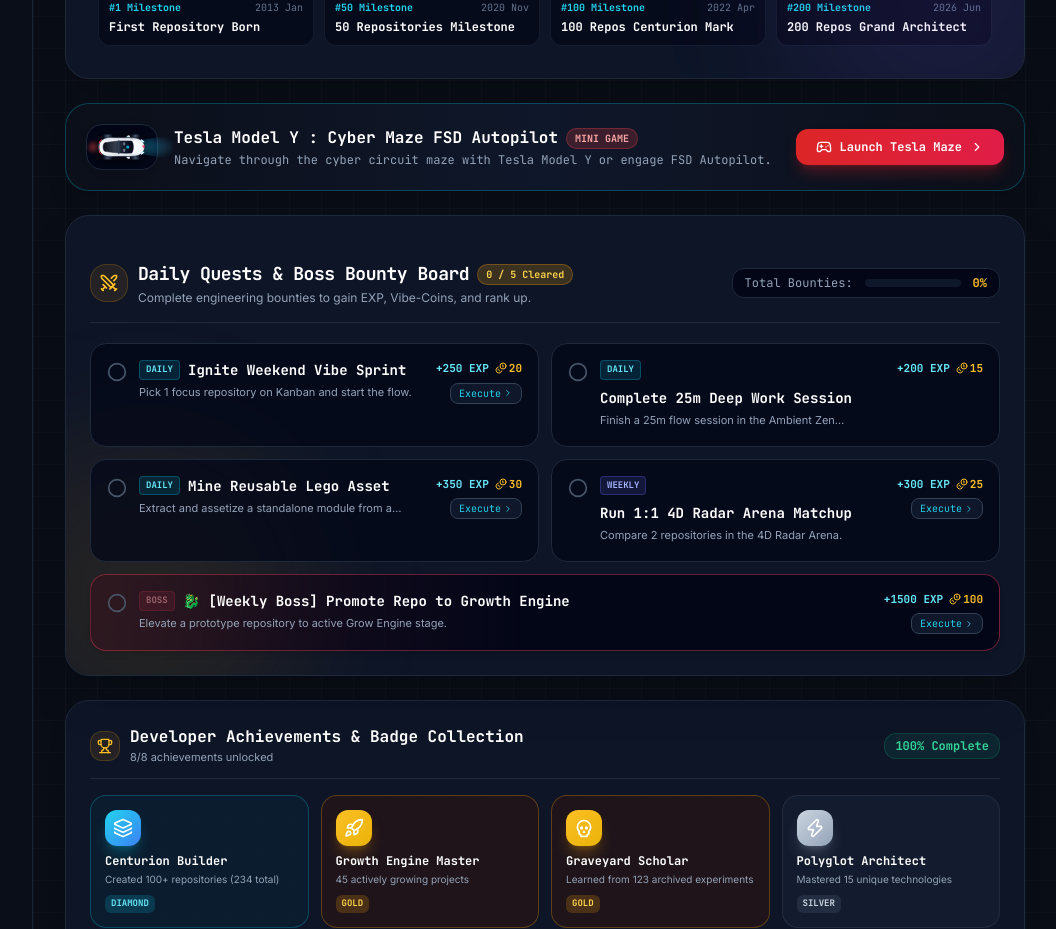
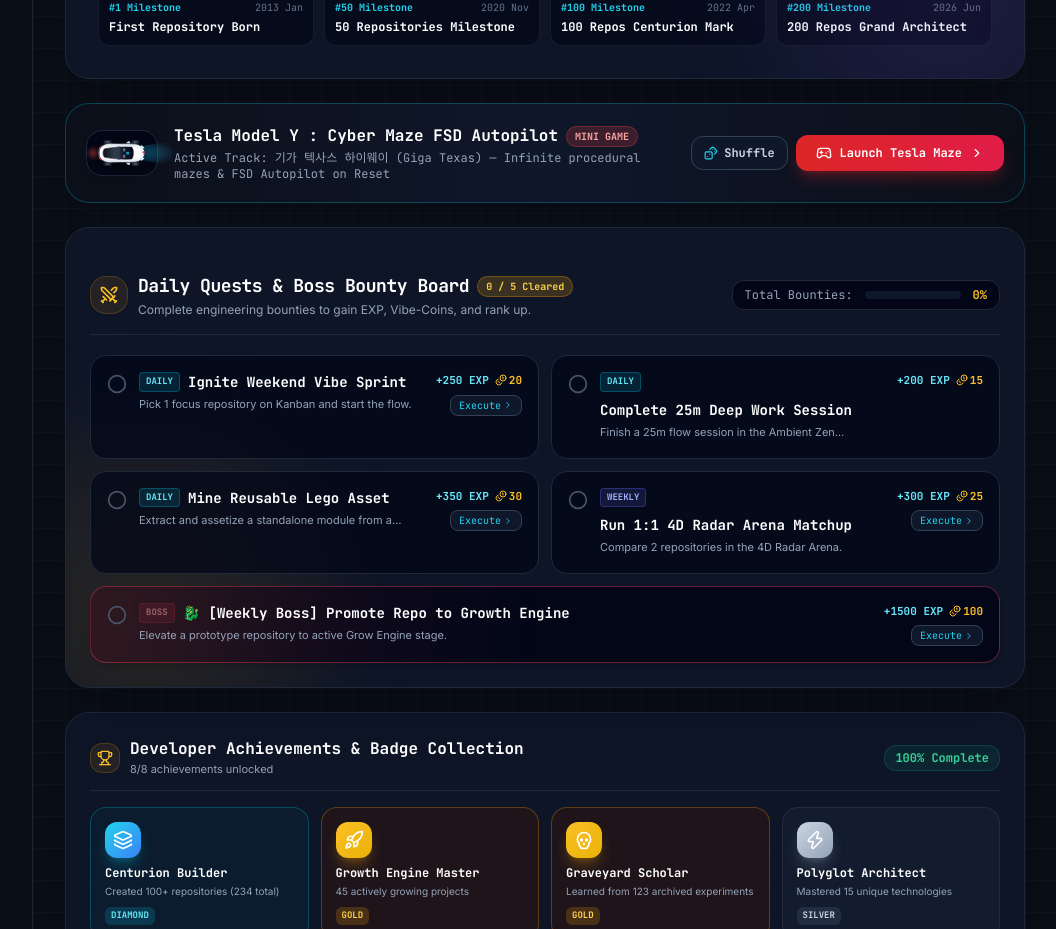
Before and after one commit to hkjang/VibeOS, a React (Vite) app: page / in a window 1280 px wide. Shown: the part 2800-3729 px from the top of the page, without its empty margins (223-1279 px from the left). Built offline with nearby package versions, Linux system fonts and the light colour scheme.

Commit message:
feat(game): add procedural solvable random maze generator and multi-circuit tracks with real-time FSD autopilot pathfinding

```diff
--- a/src/components/dashboard/TeslaMazeGame.tsx
+++ b/src/components/dashboard/TeslaMazeGame.tsx
@@ -1,4 +1,4 @@
-import React, { useState, useEffect, useRef, useCallback } from 'react';
+import React, { useState, useEffect, useRef, useCallback, useMemo } from 'react';
 import { useVibeStore } from '../../store/useVibeStore';
 import { useTranslation } from '../../i18n/useTranslation';
 import { soundEngine } from '../../utils/soundEngine';
@@ -22,11 +22,17 @@
   Maximize2,
   ChevronRight as ArrowRight,
   X,
-  Palette,
+  Dices,
+  Layers,
+  MapPin,
 } from 'lucide-react';
 
-// 13x13 Maze Layout (0 = Road, 1 = Neon Wall, 2 = Supercharger, 3 = Lego Core, 4 = Goal)
-const MAZE_GRID = [
+// Preset Handcrafted Cyberpunk Circuits (13x13)
+const PRESET_CIRCUITS: { nameKo: string; nameEn: string; grid: number[][] }[] = [
+  {
+    nameKo: '기가 텍사스 하이웨이 (Giga Texas)',
+    nameEn: 'Giga Texas Highway Loop',
+    grid: [
       [1, 1, 1, 1, 1, 1, 1, 1, 1, 1, 1, 1, 1],
       [1, 0, 0, 0, 1, 2, 0, 0, 0, 0, 0, 2, 1],
       [1, 0, 1, 0, 1, 0, 1, 1, 1, 1, 1, 0, 1],
@@ -40,7 +46,128 @@
       [1, 0, 1, 0, 1, 1, 1, 1, 1, 0, 1, 0, 1],
       [1, 0, 0, 0, 1, 2, 0, 0, 0, 0, 0, 4, 1],
       [1, 1, 1, 1, 1, 1, 1, 1, 1, 1, 1, 1, 1],
+    ],
+  },
+  {
+    nameKo: '실리콘 밸리 뉴럴 매트릭스 (Silicon Matrix)',
+    nameEn: 'Silicon Valley Neural Matrix',
+    grid: [
+      [1, 1, 1, 1, 1, 1, 1, 1, 1, 1, 1, 1, 1],
+      [1, 0, 0, 0, 0, 0, 1, 0, 0, 0, 0, 2, 1],
+      [1, 0, 1, 1, 1, 0, 1, 0, 1, 1, 1, 0, 1],
+      [1, 0, 1, 2, 1, 0, 0, 0, 1, 3, 1, 0, 1],
+      [1, 0, 1, 0, 1, 1, 1, 1, 1, 0, 1, 0, 1],
+      [1, 0, 0, 0, 0, 0, 0, 0, 0, 0, 0, 0, 1],
+      [1, 1, 1, 1, 1, 0, 1, 0, 1, 1, 1, 1, 1],
+      [1, 0, 0, 0, 0, 0, 1, 0, 0, 0, 0, 0, 1],
+      [1, 0, 1, 1, 1, 0, 1, 0, 1, 1, 1, 0, 1],
+      [1, 0, 1, 3, 1, 0, 0, 0, 1, 2, 1, 0, 1],
+      [1, 0, 1, 0, 1, 1, 1, 1, 1, 0, 1, 0, 1],
+      [1, 2, 0, 0, 0, 0, 0, 0, 0, 0, 0, 4, 1],
+      [1, 1, 1, 1, 1, 1, 1, 1, 1, 1, 1, 1, 1],
+    ],
+  },
+  {
+    nameKo: '사이버캡 나이트 앨리 (Cybercab Alley)',
+    nameEn: 'Cybercab Neo-Tokyo Alley',
+    grid: [
+      [1, 1, 1, 1, 1, 1, 1, 1, 1, 1, 1, 1, 1],
+      [1, 0, 1, 0, 0, 0, 0, 0, 0, 0, 1, 2, 1],
+      [1, 0, 1, 0, 1, 1, 1, 1, 1, 0, 1, 0, 1],
+      [1, 0, 0, 0, 1, 2, 0, 0, 1, 0, 0, 0, 1],
+      [1, 1, 1, 0, 1, 0, 1, 0, 1, 0, 1, 1, 1],
+      [1, 3, 0, 0, 0, 0, 1, 0, 0, 0, 0, 3, 1],
+      [1, 1, 1, 0, 1, 1, 1, 1, 1, 0, 1, 1, 1],
+      [1, 0, 0, 0, 0, 0, 2, 0, 0, 0, 0, 0, 1],
+      [1, 0, 1, 1, 1, 0, 1, 0, 1, 1, 1, 0, 1],
+      [1, 0, 0, 0, 1, 0, 1, 0, 1, 0, 0, 0, 1],
+      [1, 1, 1, 0, 1, 0, 1, 0, 1, 0, 1, 1, 1],
+      [1, 2, 0, 0, 0, 0, 0, 0, 0, 0, 0, 4, 1],
+      [1, 1, 1, 1, 1, 1, 1, 1, 1, 1, 1, 1, 1],
+    ],
+  },
+  {
+    nameKo: '오토노머스 메가팩토리 (Megafactory)',
+    nameEn: 'Autonomous Megafactory Grid',
+    grid: [
+      [1, 1, 1, 1, 1, 1, 1, 1, 1, 1, 1, 1, 1],
+      [1, 0, 0, 0, 0, 0, 0, 0, 1, 2, 0, 0, 1],
+      [1, 0, 1, 1, 1, 1, 1, 0, 1, 0, 1, 0, 1],
+      [1, 0, 1, 2, 0, 0, 1, 0, 1, 0, 1, 0, 1],
+      [1, 0, 1, 0, 1, 0, 1, 0, 0, 0, 1, 0, 1],
+      [1, 0, 0, 0, 1, 0, 1, 1, 1, 0, 1, 0, 1],
+      [1, 1, 1, 0, 1, 0, 0, 0, 0, 0, 1, 0, 1],
+      [1, 3, 1, 0, 1, 1, 1, 1, 1, 0, 1, 0, 1],
+      [1, 0, 1, 0, 0, 0, 0, 0, 1, 0, 1, 0, 1],
+      [1, 0, 1, 1, 1, 1, 1, 0, 1, 0, 1, 0, 1],
+      [1, 0, 0, 0, 0, 0, 1, 0, 0, 0, 1, 0, 1],
+      [1, 2, 1, 1, 1, 0, 0, 0, 1, 2, 0, 4, 1],
+      [1, 1, 1, 1, 1, 1, 1, 1, 1, 1, 1, 1, 1],
+    ],
+  },
 ];
+
+// Procedural 100% Solvable Random Maze Generator Function
+function generateRandomSolvableMaze(): number[][] {
+  const size = 13;
+  const grid: number[][] = Array.from({ length: size }, () => Array(size).fill(1));
+
+  // Carve random DFS tree
+  function carve(r: number, c: number) {
+    grid[r][c] = 0;
+    const dirs = [
+      [0, 2],
+      [2, 0],
+      [0, -2],
+      [-2, 0],
+    ].sort(() => Math.random() - 0.5);
+
+    for (const [dr, dc] of dirs) {
+      const nr = r + dr;
+      const nc = c + dc;
+      if (nr > 0 && nr < size - 1 && nc > 0 && nc < size - 1 && grid[nr][nc] === 1) {
+        grid[r + dr / 2][c + dc / 2] = 0;
+        carve(nr, nc);
+      }
+    }
+  }
+
+  carve(1, 1);
+
+  // Guarantee goal path
+  grid[11][11] = 4;
+  grid[11][10] = 0;
+  grid[10][11] = 0;
+
+  // Add random shortcuts for natural loops
+  for (let r = 2; r < size - 2; r += 2) {
+    for (let c = 2; c < size - 2; c += 2) {
+      if (Math.random() < 0.35) {
+        grid[r][c] = 0;
+      }
+    }
+  }
+
+  // Scatter 3 Superchargers (2) and 2 Lego Cores (3) in empty road cells
+  let chargersPlaced = 0;
+  let coresPlaced = 0;
+
+  for (let r = 1; r < size - 1; r++) {
+    for (let c = 1; c < size - 1; c++) {
+      if (grid[r][c] === 0 && !(r === 1 && c === 1) && !(r === 11 && c === 11)) {
+        if (chargersPlaced < 3 && Math.random() < 0.08) {
+          grid[r][c] = 2;
+          chargersPlaced++;
+        } else if (coresPlaced < 2 && Math.random() < 0.06) {
+          grid[r][c] = 3;
+          coresPlaced++;
+        }
+      }
+    }
+  }
+
+  return grid;
+}
 
 interface Position {
   r: number;
@@ -52,6 +179,10 @@
   const { language } = useTranslation();
 
   const [isOpen, setIsOpen] = useState<boolean>(false);
+  const [circuitIndex, setCircuitIndex] = useState<number>(0);
+  const [currentGrid, setCurrentGrid] = useState<number[][]>(() => PRESET_CIRCUITS[0].grid);
+  const [circuitName, setCircuitName] = useState<string>(PRESET_CIRCUITS[0].nameKo);
+
   const [carPos, setCarPos] = useState<Position>({ r: 1, c: 1 });
   const [carAngle, setCarAngle] = useState<number>(0);
   const [carColor, setCarColor] = useState<TeslaPaintColor>('white');
@@ -65,8 +196,9 @@
 
   const autopilotTimerRef = useRef<NodeJS.Timeout | null>(null);
 
-  // BFS Pathfinding for Tesla FSD Autopilot
-  const findPathToGoal = useCallback((start: Position, goal: Position): Position[] => {
+  // Dynamic BFS Pathfinding for Tesla FSD Autopilot across ANY grid
+  const findPathToGoal = useCallback(
+    (start: Position, goal: Position, grid: number[][]): Position[] => {
       const queue: { pos: Position; path: Position[] }[] = [{ pos: start, path: [start] }];
       const visited = new Set<string>();
       visited.add(`${start.r},${start.c}`);
@@ -91,10 +223,10 @@
 
           if (
             nr >= 0 &&
-          nr < MAZE_GRID.length &&
+            nr < grid.length &&
             nc >= 0 &&
-          nc < MAZE_GRID[0].length &&
-          MAZE_GRID[nr][nc] !== 1 &&
+            nc < grid[0].length &&
+            grid[nr][nc] !== 1 &&
             !visited.has(key)
           ) {
             visited.add(key);
@@ -103,9 +235,11 @@
         }
       }
       return [];
-  }, []);
+    },
+    []
+  );
 
-  // Movement handler
+  // Car Movement
   const moveCar = useCallback(
     (dr: number, dc: number, targetAngle: number) => {
       if (hasWon) return;
@@ -114,7 +248,13 @@
         const nr = prev.r + dr;
         const nc = prev.c + dc;
 
-        if (nr < 0 || nr >= MAZE_GRID.length || nc < 0 || nc >= MAZE_GRID[0].length || MAZE_GRID[nr][nc] === 1) {
+        if (
+          nr < 0 ||
+          nr >= currentGrid.length ||
+          nc < 0 ||
+          nc >= currentGrid[0].length ||
+          currentGrid[nr][nc] === 1
+        ) {
           soundEngine.playClick();
           return prev;
         }
@@ -124,7 +264,7 @@
         setSpeed((s) => Math.min(110, s + 15));
 
         const itemKey = `${nr},${nc}`;
-        const cellType = MAZE_GRID[nr][nc];
+        const cellType = currentGrid[nr][nc];
 
         // Supercharger
         if (!collectedItems.has(itemKey)) {
@@ -160,7 +300,7 @@
         return { r: nr, c: nc };
       });
     },
-    [hasWon, collectedItems, projects, showToast]
+    [hasWon, collectedItems, currentGrid, projects, showToast]
   );
 
   // Toggle FSD Autopilot
@@ -172,7 +312,7 @@
       setIsFsdActive(true);
       showToast('⚡ Tesla FSD V13 Autopilot Engaged! Navigating cyber maze...', 'info');
 
-      const path = findPathToGoal(carPos, { r: 11, c: 11 });
+      const path = findPathToGoal(carPos, { r: 11, c: 11 }, currentGrid);
       setLaserPath(path);
     } else {
       soundEngine.playClick();
@@ -190,7 +330,7 @@
     }
 
     autopilotTimerRef.current = setInterval(() => {
-      const path = findPathToGoal(carPos, { r: 11, c: 11 });
+      const path = findPathToGoal(carPos, { r: 11, c: 11 }, currentGrid);
       if (path.length > 1) {
         const next = path[1];
         const dr = next.r - carPos.r;
@@ -208,7 +348,7 @@
     return () => {
       if (autopilotTimerRef.current) clearInterval(autopilotTimerRef.current);
     };
-  }, [isOpen, isFsdActive, carPos, hasWon, findPathToGoal, moveCar]);
+  }, [isOpen, isFsdActive, carPos, hasWon, currentGrid, findPathToGoal, moveCar]);
 
   // Keyboard navigation
   useEffect(() => {
@@ -241,17 +381,45 @@
     return () => window.removeEventListener('keydown', handleKeyDown);
   }, [isOpen, moveCar]);
 
-  const handleReset = () => {
-    soundEngine.playClick();
+  // RESET / RE-GENERATE NEW MAZE
+  const handleResetAndShuffle = (forceRandom = false) => {
+    soundEngine.playTeslaFsdEngage();
+
+    let nextGrid: number[][];
+    let nextName: string;
+
+    if (forceRandom || Math.random() > 0.4) {
+      // Generate unique procedural random solvable maze
+      nextGrid = generateRandomSolvableMaze();
+      const seedNum = Math.floor(Math.random() * 900 + 100);
+      nextName = `사이버 뉴럴 미로 #${seedNum} (Procedural Matrix)`;
+    } else {
+      // Pick next curated preset
+      const nextIdx = (circuitIndex + 1) % PRESET_CIRCUITS.length;
+      setCircuitIndex(nextIdx);
+      nextGrid = PRESET_CIRCUITS[nextIdx].grid;
+      nextName = language === 'ko' ? PRESET_CIRCUITS[nextIdx].nameKo : PRESET_CIRCUITS[nextIdx].nameEn;
+    }
+
+    setCurrentGrid(nextGrid);
+    setCircuitName(nextName);
     setCarPos({ r: 1, c: 1 });
     setCarAngle(0);
     setBattery(100);
     setSpeed(0);
-    setScore(0);
+    setScore((sc) => sc + 50);
     setHasWon(false);
-    setIsFsdActive(false);
     setCollectedItems(new Set());
+
+    // If FSD was active, immediately recalculate new trajectory
+    if (isFsdActive) {
+      const path = findPathToGoal({ r: 1, c: 1 }, { r: 11, c: 11 }, nextGrid);
+      setLaserPath(path);
+    } else {
       setLaserPath([]);
+    }
+
+    showToast(`🎲 Loaded new circuit: "${nextName}"! FSD Ready!`, 'info');
   };
 
   const colorsList: { id: TeslaPaintColor; label: string; bg: string }[] = [
@@ -267,7 +435,6 @@
       {/* Sleek Arcade Banner Card on Dashboard */}
       <div className="p-4 sm:p-5 rounded-3xl bg-gradient-to-r from-[#0B0F19] via-slate-900 to-[#0B0F19] border border-cyan-500/30 flex flex-col sm:flex-row sm:items-center justify-between gap-4 shadow-xl relative overflow-hidden group">
         <div className="flex items-center gap-4 relative z-10">
-          {/* Realistic Tesla Model Y Preview Vehicle */}
           <div className="p-2 rounded-2xl bg-slate-950/80 border border-slate-800 flex items-center justify-center shrink-0 shadow-inner">
             <TeslaModelYSprite color={carColor} angle={0} size={54} headlights={true} />
           </div>
@@ -283,23 +450,34 @@
             </div>
             <p className="text-xs text-slate-400 font-mono mt-0.5">
               {language === 'ko'
-                ? '테슬라 모델 Y로 사이버 회로 미로를 주행하거나 FSD 자율주행으로 프로덕션 코어를 공략하세요.'
-                : 'Navigate through the cyber circuit maze with Tesla Model Y or engage FSD Autopilot.'}
+                ? `현재 트랙: ${circuitName} — 리셋 시 무한 랜덤 미로 생성 및 AI 자율주행 지원`
+                : `Active Track: ${circuitName} — Infinite procedural mazes & FSD Autopilot on Reset`}
             </p>
           </div>
         </div>
+
+        <div className="flex items-center gap-2 shrink-0">
+          <button
+            onClick={() => handleResetAndShuffle(true)}
+            className="flex items-center gap-1.5 px-3 py-2 rounded-xl bg-slate-900 border border-slate-700 hover:bg-slate-800 text-slate-300 text-xs font-bold font-mono transition-all"
+            title="Generate Random Maze"
+          >
+            <Dices className="w-3.5 h-3.5 text-cyan-400" />
+            <span>Shuffle</span>
+          </button>
 
           <button
             onClick={() => {
               soundEngine.playTeslaFsdEngage();
               setIsOpen(true);
             }}
-          className="flex items-center justify-center gap-2 px-5 py-2.5 rounded-xl bg-gradient-to-r from-red-600 to-rose-600 hover:from-red-500 hover:to-rose-500 text-white text-xs font-bold font-mono transition-all shadow-lg shadow-red-600/30 hover:scale-[1.02] shrink-0 active:scale-95"
+            className="flex items-center justify-center gap-2 px-5 py-2.5 rounded-xl bg-gradient-to-r from-red-600 to-rose-600 hover:from-red-500 hover:to-rose-500 text-white text-xs font-bold font-mono transition-all shadow-lg shadow-red-600/30 hover:scale-[1.02] active:scale-95"
           >
             <Gamepad2 className="w-4 h-4" />
             <span>{language === 'ko' ? '테슬라 미로 게임 시작' : 'Launch Tesla Maze'}</span>
             <ArrowRight className="w-3.5 h-3.5" />
           </button>
+        </div>
       </div>
 
       {/* Fullscreen / Modal Cyber Arcade Cabinet */}
@@ -311,11 +489,16 @@
               <div className="flex items-center gap-3">
                 <TeslaModelYSprite color={carColor} angle={0} size={42} headlights={false} />
                 <div>
+                  <div className="flex items-center gap-2">
                     <h2 className="text-sm sm:text-base font-bold text-white font-mono">
                       Tesla Model Y Cyber Maze FSD Autopilot
                     </h2>
+                    <span className="text-[10px] font-mono px-2 py-0.5 rounded-md bg-indigo-500/20 text-indigo-300 border border-indigo-500/30">
+                      {circuitName}
+                    </span>
+                  </div>
                   <span className="text-[10px] text-slate-400 font-mono">
-                    WASD / Arrow keys | Spacebar: FSD Autopilot | Esc: Exit
+                    WASD / Arrow keys | Spacebar: FSD Autopilot | Reset: New Random Maze
                   </span>
                 </div>
               </div>
@@ -332,7 +515,9 @@
                         setCarColor(c.id);
                       }}
                       className={`w-4 h-4 rounded-full ${c.bg} border transition-all ${
-                        carColor === c.id ? 'scale-125 border-cyan-400 shadow-sm shadow-cyan-400' : 'border-slate-700 opacity-60 hover:opacity-100'
+                        carColor === c.id
+                          ? 'scale-125 border-cyan-400 shadow-sm shadow-cyan-400'
+                          : 'border-slate-700 opacity-60 hover:opacity-100'
                       }`}
                       title={c.label}
                     />
@@ -349,6 +534,7 @@
                   <span className="text-amber-300 font-bold">{score} PTS</span>
                 </div>
 
+                {/* FSD Button */}
                 <button
                   onClick={toggleFsd}
                   className={`px-3 py-1 rounded-xl text-xs font-bold font-mono transition-all ${
@@ -360,12 +546,14 @@
                   {isFsdActive ? '⚡ FSD ENGAGED' : 'ENGAGE FSD'}
                 </button>
 
+                {/* Reset & Random Maze Generator Button */}
                 <button
-                  onClick={handleReset}
-                  className="p-1.5 rounded-lg text-slate-400 hover:text-white hover:bg-slate-800 transition-colors"
-                  title="Reset Circuit"
+                  onClick={() => handleResetAndShuffle(true)}
+                  className="flex items-center gap-1 px-3 py-1 rounded-xl bg-gradient-to-r from-cyan-600 to-indigo-600 text-white text-xs font-bold font-mono shadow-md hover:scale-105 transition-all"
+                  title="Generate New Random Maze & Reset"
                 >
-                  <RotateCcw className="w-4 h-4" />
+                  <Dices className="w-3.5 h-3.5" />
+                  <span>New Maze</span>
                 </button>
 
                 <button
@@ -389,7 +577,7 @@
                     gridTemplateRows: 'repeat(13, minmax(0, 1fr))',
                   }}
                 >
-                  {MAZE_GRID.map((row, r) =>
+                  {currentGrid.map((row, r) =>
                     row.map((cell, c) => {
                       const isCarHere = carPos.r === r && carPos.c === c;
                       const isCollected = collectedItems.has(`${r},${c}`);
@@ -448,10 +636,14 @@
                 </div>
               </div>
 
-              {/* D-Pad & Vehicle Telemetry */}
+              {/* D-Pad & Circuit Selector */}
               <div className="space-y-4 font-mono w-full max-w-xs">
-                {/* Vehicle Specs */}
+                {/* Circuit Info */}
                 <div className="p-3.5 rounded-2xl bg-slate-950 border border-slate-800 space-y-1.5 text-xs">
+                  <div className="flex justify-between text-slate-400">
+                    <span>Circuit Track:</span>
+                    <span className="text-cyan-300 font-bold truncate max-w-[140px]">{circuitName}</span>
+                  </div>
                   <div className="flex justify-between text-slate-400">
                     <span>Model:</span>
                     <span className="text-white font-bold">Model Y Dual Motor AWD</span>
@@ -463,12 +655,8 @@
                   <div className="flex justify-between text-slate-400">
                     <span>Autopilot:</span>
                     <span className={isFsdActive ? 'text-cyan-400 font-bold' : 'text-slate-400'}>
-                      {isFsdActive ? 'FSD V13 (Active)' : 'Manual'}
+                      {isFsdActive ? 'FSD V13 (Autopilot Active)' : 'Manual Drive'}
                     </span>
-                  </div>
-                  <div className="flex justify-between text-slate-400">
-                    <span>Battery Range:</span>
-                    <span className="text-emerald-400 font-bold">{Math.round(battery * 5.2)} km</span>
                   </div>
                 </div>
 
@@ -491,7 +679,9 @@
                     <button
                       onClick={toggleFsd}
                       className={`px-3 py-1.5 rounded-xl text-xs font-bold font-mono border ${
-                        isFsdActive ? 'bg-cyan-500 text-slate-950 border-cyan-400 shadow-md shadow-cyan-500/40' : 'bg-slate-900 text-cyan-400 border-slate-700'
+                        isFsdActive
+                          ? 'bg-cyan-500 text-slate-950 border-cyan-400 shadow-md shadow-cyan-500/40'
+                          : 'bg-slate-900 text-cyan-400 border-slate-700'
                       }`}
                     >
                       FSD
```
Lines whose indentation alone changed are shown as unchanged.
